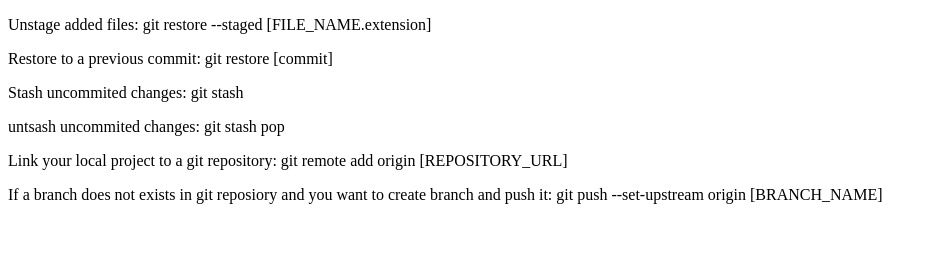
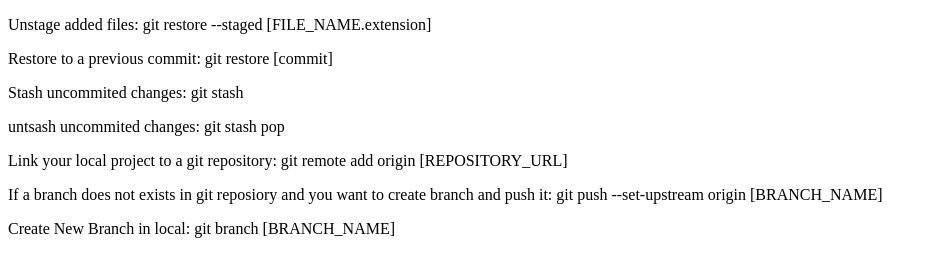
Before and after one commit to raghuveertech/git-commands, a plain HTML site: page git-commands.html in a window 1280 px wide. Shown: the whole page, without its empty margins (0-937 px from the left). Drawn offline with Linux system fonts and the light colour scheme.

Commit message:
git commands file modified

```diff
--- a/git-commands.html
+++ b/git-commands.html
@@ -19,5 +19,6 @@
       If a branch does not exists in git reposiory and you want to create branch
       and push it: git push --set-upstream origin [BRANCH_NAME]
     </p>
+    <p>Create New Branch in local: git branch [BRANCH_NAME]</p>
   </body>
 </html>
```
